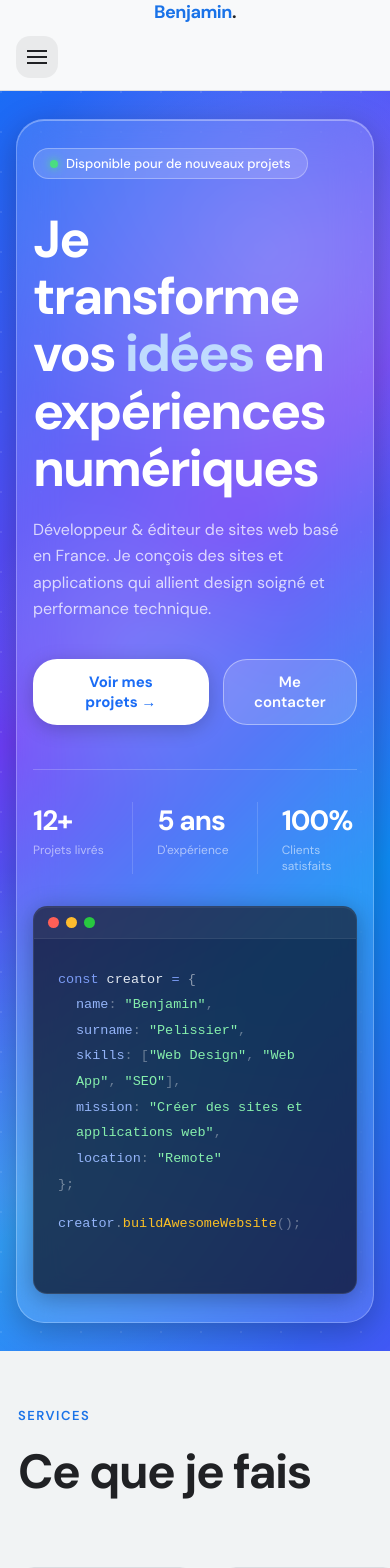
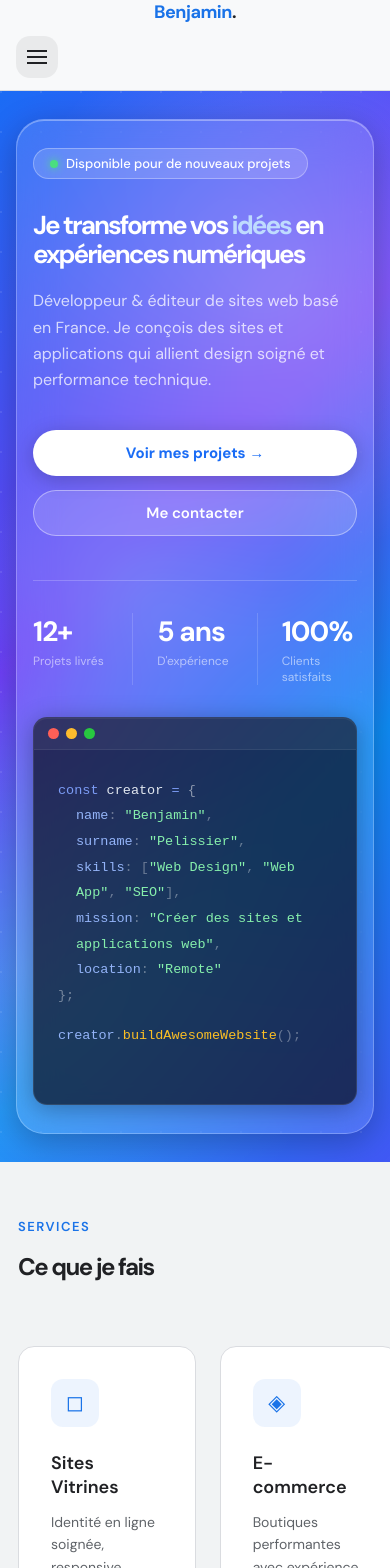
Before and after one commit to BenjaminP17/Portfolio_with_Claude, a React (Vite) app: page / in a window 390 px wide. Shown: the top 1568 px of the page. Built offline with nearby package versions, Linux system fonts and the light colour scheme.

Commit message:
ajout des mentions légales + optimisation du responsive

```diff
--- a/src/App.jsx
+++ b/src/App.jsx
@@ -9,6 +9,7 @@ function App() {
   const [formSent, setFormSent] = useState(false);
   const [formLoading, setFormLoading] = useState(false);
   const [formError, setFormError] = useState(null);
+  const [legalOpen, setLegalOpen] = useState(false);
 
   const D1_COLORS = {
     bg: '#f8f9fa', bgCard: '#ffffff', bgSection: '#f1f3f4',
@@ -178,13 +179,13 @@ function App() {
                 <span style={{ width: 8, height: 8, borderRadius: '50%', background: '#4ade80', display: 'inline-block', boxShadow: '0 0 8px #4ade80' }}></span>
                 Disponible pour de nouveaux projets
               </div>
-              <h1 style={{ fontSize: 52, fontWeight: 700, lineHeight: 1.1, margin: '0 0 20px', letterSpacing: '-2px', color: '#ffffff' }}>
+              <h1 className="hero-title" style={{ fontWeight: 700, lineHeight: 1.1, margin: '0 0 20px', letterSpacing: '-2px', color: '#ffffff' }}>
                 Je transforme vos <span style={{ color: '#bfdbfe' }}>idées</span> en expériences numériques
               </h1>
               <p style={{ fontSize: 16, color: 'rgba(255,255,255,0.75)', lineHeight: 1.65, margin: '0 0 36px' }}>
                 Développeur &amp; éditeur de sites web basé en France. Je conçois des sites et applications qui allient design soigné et performance technique.
               </p>
-              <div style={{ display: 'flex', gap: 14, alignItems: 'center', marginBottom: 44 }}>
+              <div className="hero-buttons" style={{ display: 'flex', gap: 14, alignItems: 'center', marginBottom: 44 }}>
                 <button onClick={() => scrollTo('projects')} style={{ background: '#fff', color: '#1a6cf5', border: 'none', padding: '13px 28px', borderRadius: 24, fontSize: 15, fontWeight: 700, cursor: 'pointer', fontFamily: 'inherit', boxShadow: '0 4px 20px rgba(0,0,0,0.2)', transition: 'all 0.2s' }}
                   onMouseEnter={e => { e.currentTarget.style.transform = 'translateY(-2px)'; e.currentTarget.style.boxShadow = '0 8px 28px rgba(0,0,0,0.25)'; }}
                   onMouseLeave={e => { e.currentTarget.style.transform = 'none'; e.currentTarget.style.boxShadow = '0 4px 20px rgba(0,0,0,0.2)'; }}>
@@ -235,7 +236,7 @@ function App() {
         <div style={{ maxWidth: 1200, margin: '0 auto' }}>
           <div style={{ marginBottom: 64 }}>
             <div style={{ fontSize: 13, fontWeight: 600, color: c.accent, letterSpacing: 1.5, textTransform: 'uppercase', marginBottom: 16 }}>Services</div>
-            <h2 style={{ fontSize: 48, fontWeight: 700, letterSpacing: '-1.5px', margin: 0, color: c.text }}>Ce que je fais</h2>
+            <h2 className="section-title" style={{ fontWeight: 700, letterSpacing: '-1.5px', margin: 0, color: c.text }}>Ce que je fais</h2>
           </div>
           <div className="service-grid" style={{ display: 'grid', gridTemplateColumns: 'repeat(4, 1fr)', gap: 24 }}>
             {services.map((s, i) => (
@@ -256,7 +257,7 @@ function App() {
         <div style={{ maxWidth: 1200, margin: '0 auto' }}>
           <div style={{ marginBottom: 64 }}>
             <div style={{ fontSize: 13, fontWeight: 600, color: c.accent, letterSpacing: 1.5, textTransform: 'uppercase', marginBottom: 16 }}>Projets</div>
-            <h2 style={{ fontSize: 48, fontWeight: 700, letterSpacing: '-1.5px', margin: 0, color: c.text }}>Réalisations récentes</h2>
+            <h2 className="section-title" style={{ fontWeight: 700, letterSpacing: '-1.5px', margin: 0, color: c.text }}>Réalisations récentes</h2>
           </div>
           <div className="project-grid" style={{ display: 'grid', gridTemplateColumns: 'repeat(2, 1fr)', gap: 32 }}>
             {projects.map((p, i) => (
@@ -309,7 +310,7 @@ function App() {
         <div className="contact-inner" style={{ position: 'relative', zIndex: 1, maxWidth: 680, margin: '0 auto' }}>
           <div style={{ textAlign: 'center', marginBottom: 56 }}>
             <div style={{ fontSize: 13, fontWeight: 600, color: 'rgba(255,255,255,0.7)', letterSpacing: 1.5, textTransform: 'uppercase', marginBottom: 16 }}>Contact</div>
-            <h2 style={{ fontSize: 48, fontWeight: 700, letterSpacing: '-1.5px', margin: '0 0 16px', color: '#fff' }}>Parlons de votre projet</h2>
+            <h2 className="section-title" style={{ fontWeight: 700, letterSpacing: '-1.5px', margin: '0 0 16px', color: '#fff' }}>Parlons de votre projet</h2>
             <p style={{ fontSize: 16, color: 'rgba(255,255,255,0.7)', lineHeight: 1.6, margin: 0 }}>Une idée ? Un projet ? Je suis disponible pour en discuter.</p>
           </div>
           {formSent ? (
@@ -319,7 +320,7 @@ function App() {
               <p style={{ color: 'rgba(255,255,255,0.65)', fontSize: 15 }}>Je vous réponds sous 24h.</p>
             </div>
           ) : (
-            <div style={{ background: 'rgba(255,255,255,0.12)', backdropFilter: 'blur(20px)', WebkitBackdropFilter: 'blur(20px)', borderRadius: 24, padding: '48px 48px', border: '1px solid rgba(255,255,255,0.25)', boxShadow: '0 8px 32px rgba(0,0,0,0.2), inset 0 1px 0 rgba(255,255,255,0.3)' }}>
+            <div className="contact-form-card" style={{ background: 'rgba(255,255,255,0.12)', backdropFilter: 'blur(20px)', WebkitBackdropFilter: 'blur(20px)', borderRadius: 24, border: '1px solid rgba(255,255,255,0.25)', boxShadow: '0 8px 32px rgba(0,0,0,0.2), inset 0 1px 0 rgba(255,255,255,0.3)' }}>
               {formError && (
                 <div style={{ background: 'rgba(239,68,68,0.2)', border: '1px solid rgba(239,68,68,0.4)', borderRadius: 12, padding: '12px 16px', marginBottom: 20, color: '#ef4444', fontSize: 14 }}>
                   {formError}
@@ -355,9 +356,67 @@ function App() {
         </div>
       </section>
 
+      {/* ── MODAL MENTIONS LÉGALES ── */}
+      {legalOpen && (
+        <div onClick={() => setLegalOpen(false)} style={{ position: 'fixed', inset: 0, zIndex: 200, background: 'rgba(0,0,0,0.55)', backdropFilter: 'blur(4px)', display: 'flex', alignItems: 'center', justifyContent: 'center', padding: 24 }}>
+          <div onClick={e => e.stopPropagation()} className="modal-content" style={{ background: c.bgCard, borderRadius: 20, maxWidth: 620, width: '100%', border: `1px solid ${c.border}`, boxShadow: '0 24px 64px rgba(0,0,0,0.25)', position: 'relative' }}>
+            <button onClick={() => setLegalOpen(false)} style={{ position: 'absolute', top: 20, right: 20, background: dark ? 'rgba(255,255,255,0.08)' : 'rgba(0,0,0,0.06)', border: 'none', color: c.textMuted, width: 36, height: 36, borderRadius: '50%', cursor: 'pointer', fontSize: 18, display: 'flex', alignItems: 'center', justifyContent: 'center' }}>×</button>
+            <h2 style={{ fontSize: 28, fontWeight: 700, margin: '0 0 32px', color: c.text, letterSpacing: '-0.5px' }}>Mentions légales</h2>
+
+            {[
+              {
+                title: 'Éditeur du site',
+                lines: [
+                  'Benjamin Pelissier',
+                  '[Votre adresse complète]',
+                  'Métropole Lilloise, France',
+                  'Email : benjpls@gmail.com',
+                ]
+              },
+              {
+                title: 'Hébergeur',
+                lines: [
+                  'o2switch',
+                  '222-224 Boulevard Gustave Flaubert',
+                  '63000 Clermont-Ferrand, France',
+                  'Tél : 04 44 44 60 60',
+                  'Site : www.o2switch.fr',
+                ]
+              },
+              {
+                title: 'Propriété intellectuelle',
+                lines: [
+                  "L'ensemble du contenu de ce site (textes, images, design) est la propriété exclusive de Benjamin Pelissier. Toute reproduction, même partielle, est interdite sans autorisation préalable.",
+                ]
+              },
+              {
+                title: 'Données personnelles',
+                lines: [
+                  "Les informations collectées via le formulaire de contact (nom, email, message) sont utilisées uniquement pour répondre à vos demandes. Elles ne sont ni cédées ni revendues à des tiers. Conformément au RGPD, vous disposez d'un droit d'accès, de rectification et de suppression en contactant benjpls@gmail.com.",
+                ]
+              },
+            ].map(({ title, lines }) => (
+              <div key={title} style={{ marginBottom: 28 }}>
+                <h3 style={{ fontSize: 14, fontWeight: 600, color: c.accent, textTransform: 'uppercase', letterSpacing: 1, margin: '0 0 10px' }}>{title}</h3>
+                {lines.map((line, i) => (
+                  <p key={i} style={{ fontSize: 14, color: c.textMuted, lineHeight: 1.7, margin: '0 0 2px' }}>{line}</p>
+                ))}
+              </div>
+            ))}
+          </div>
+        </div>
+      )}
+
       {/* ── FOOTER ── */}
       <footer className="site-footer" style={{ padding: '32px 64px', borderTop: `1px solid ${c.border}`, display: 'flex', alignItems: 'center', justifyContent: 'space-between', background: c.bg }}>
-        <div style={{ fontSize: 14, color: c.textMuted }}>© 2026 Benjamin Pelissier</div>
+        <div style={{ display: 'flex', alignItems: 'center', gap: 20 }}>
+          <div style={{ fontSize: 14, color: c.textMuted }}>© 2026 Benjamin Pelissier</div>
+          <button onClick={() => setLegalOpen(true)} style={{ background: 'none', border: 'none', fontSize: 13, color: c.textMuted, cursor: 'pointer', fontFamily: 'inherit', padding: 0, textDecoration: 'underline', textUnderlineOffset: 3, transition: 'color 0.2s' }}
+            onMouseEnter={e => e.currentTarget.style.color = c.accent}
+            onMouseLeave={e => e.currentTarget.style.color = c.textMuted}>
+            Mentions légales
+          </button>
+        </div>
         <div style={{ display: 'flex', gap: 24 }}>
           {[
             { href: 'https://github.com/BenjaminP17', label: 'GitHub', icon: <svg width="16" height="16" viewBox="0 0 24 24" fill="currentColor"><path d="M12 0C5.374 0 0 5.373 0 12c0 5.302 3.438 9.8 8.207 11.387.599.111.793-.261.793-.577v-2.234c-3.338.726-4.033-1.416-4.033-1.416-.546-1.387-1.333-1.756-1.333-1.756-1.089-.745.083-.729.083-.729 1.205.084 1.839 1.237 1.839 1.237 1.07 1.834 2.807 1.304 3.492.997.107-.775.418-1.305.762-1.604-2.665-.305-5.467-1.334-5.467-5.931 0-1.311.469-2.381 1.236-3.221-.124-.303-.535-1.524.117-3.176 0 0 1.008-.322 3.301 1.23A11.509 11.509 0 0 1 12 5.803c1.02.005 2.047.138 3.006.404 2.291-1.552 3.297-1.23 3.297-1.23.653 1.653.242 2.874.118 3.176.77.84 1.235 1.911 1.235 3.221 0 4.609-2.807 5.624-5.479 5.921.43.372.823 1.102.823 2.222v3.293c0 .319.192.694.801.576C20.566 21.797 24 17.3 24 12c0-6.627-5.373-12-12-12z"/></svg> },
--- a/styles.css
+++ b/styles.css
@@ -213,6 +213,33 @@ body { min-height: 100vh; font-family: 'DM Sans', 'Helvetica Neue', sans-serif;
   }
 }
 
+.hero-title   { font-size: 52px; }
+.section-title { font-size: 48px; }
+.hero-buttons  { display: flex; }
+.modal-content { padding: 48px 52px; max-height: 80vh; overflow-y: auto; }
+.contact-form-card { padding: 48px; }
+
+@media (max-width: 900px) {
+  .hero-title    { font-size: 40px; }
+  .section-title { font-size: 38px; }
+}
+
+@media (max-width: 640px) {
+  .hero-title    { font-size: 30px; }
+  .section-title { font-size: 28px; }
+  .hero-buttons  { flex-wrap: wrap !important; }
+  .hero-buttons > button { flex: 1 !important; min-width: 130px !important; }
+  .modal-content { padding: 28px 20px !important; }
+  .contact-form-card { padding: 28px 20px !important; }
+}
+
+@media (max-width: 400px) {
+  .hero-title    { font-size: 26px; }
+  .section-title { font-size: 24px; }
+  .hero-buttons  { flex-direction: column !important; }
+  .hero-buttons > button { width: 100% !important; }
+}
+
 @keyframes blink {
   0%, 100% { opacity: 1; }
   50% { opacity: 0; }
```
